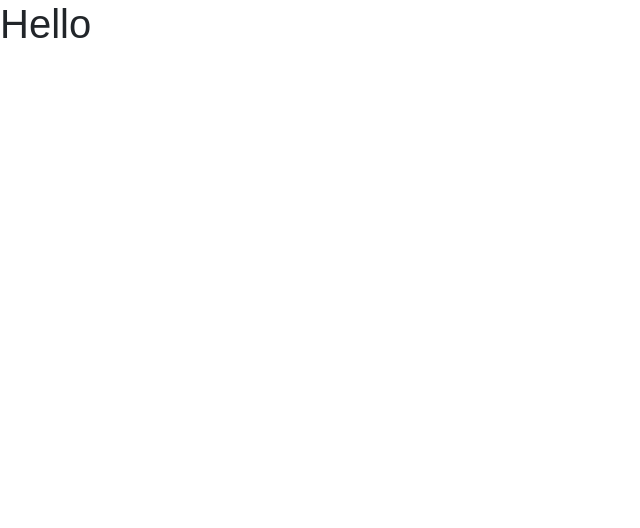
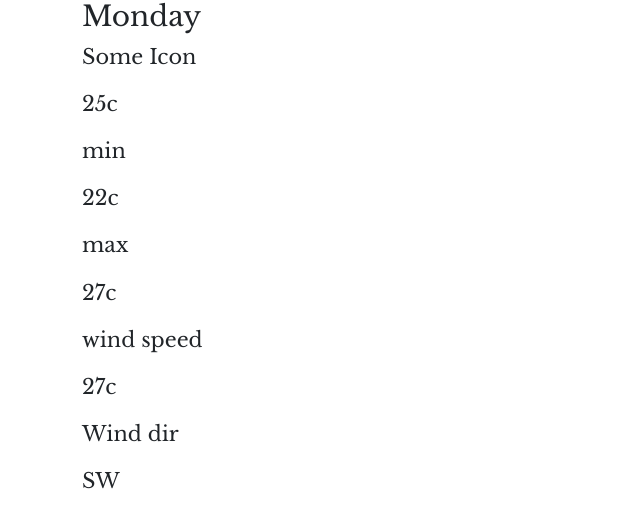
Before and after one commit to vitordalbemcosta/Tea-payment, a React (Create React App) app: page / in a window 1280 px wide. Shown: the top 528 px of the page, without its empty margins (0-640 px from the left). Built offline with nearby package versions, Linux system fonts and the light colour scheme.

Commit message:
will start components

```diff
--- a/package.json
+++ b/package.json
@@ -16,6 +16,7 @@
     "react-dom": "^18.2.0",
     "react-router-dom": "^6.3.0",
     "react-scripts": "5.0.1",
+    "styled-components": "^5.3.5",
     "web-vitals": "^2.1.4"
   },
   "scripts": {
--- a/src/App.css
+++ b/src/App.css
@@ -1,6 +1,19 @@
+@import url('https://fonts.googleapis.com/css2?family=Libre+Baskerville:wght@400;700&display=swap');
+
 * {
   box-sizing: border-box;
   margin: 0;
   padding: 0;
-  font-family: sans-serif;
 }
+
+body {
+  font-family: 'Libre Baskerville', serif;
+}
+
+p {
+  font-size: 1.3rem;
+}
+
+h1 {
+  font-size: 2.5rem;
+}
--- a/src/App.js
+++ b/src/App.js
@@ -1,9 +1,46 @@
+import React, {useState} from 'react'
 import './App.css';
+import axios from "axios"
+
 
 function App() {
+
+
+
+
   return (
     <div className="App">
-      <h1>Hello</h1>
+      <div className="container">
+        <div className="top">
+          <div className="day">
+            <h3>Monday</h3>
+          </div>
+          <div className="weather-icon">
+            <p>Some Icon</p>
+          </div>
+          <div className="temperature">
+            <p>25c</p>
+          </div>
+        </div>
+        <div className="bottom">
+          <div className="min">
+            <p>min</p>
+            <p>22c</p>
+          </div>
+          <div className="max">
+            <p>max</p>
+            <p>27c</p>
+          </div>
+          <div className="wind-speed">
+            <p>wind speed</p>
+            <p>27c</p>
+          </div>
+          <div className="wind-direction">
+            <p>Wind dir</p>
+            <p>SW</p>
+          </div>
+        </div>
+      </div>
     </div>
   );
 }
--- a/src/index.js
+++ b/src/index.js
@@ -1,11 +1,15 @@
 import React from 'react';
 import ReactDOM from 'react-dom/client';
 import App from './App';
+import { BrowserRouter as Router } from 'react-router-dom';
+
 
 
 const root = ReactDOM.createRoot(document.getElementById('root'));
 root.render(
   <React.StrictMode>
-    <App />
+    <Router>
+      <App />
+    </Router>
   </React.StrictMode>
 );
```
Also changed, not shown: src/components/Cities.jsx (added, +9 -0 lines), src/components/Days.jsx (added, +9 -0 lines), 2 other files (tests, documents, lock files or other folders).
